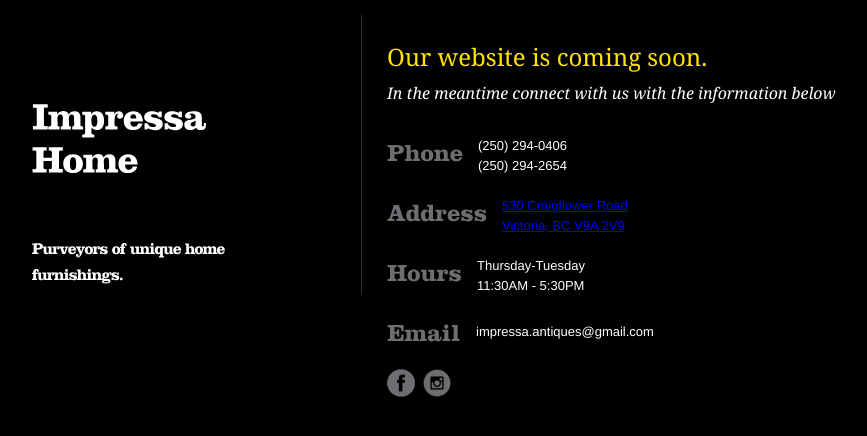
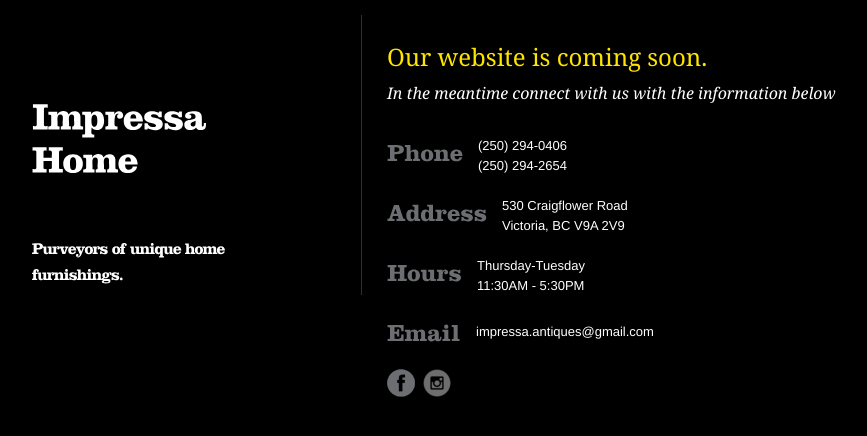
Before and after one commit to DanSparkes/ImpressaComingSoonDocker, a Flask app: page / in a window 1280 px wide. Shown: the part 245-681 px from the top of the page, without its empty margins (158-1025 px from the left). Run offline with Flask 2, Linux system fonts and the light colour scheme; some libraries are stand-ins or nearby versions.

Commit message:
Added styling to link for address

```diff
--- a/app/templates/index.html
+++ b/app/templates/index.html
@@ -56,7 +56,7 @@
             <li>
                 <h3>Address</h3>
                 <p>
-                  <a href="https://www.google.ca/maps/place/530+Craigflower+Rd,+Victoria,+BC+V9A+2V9/@48.4375869,-123.3896765,19z/data=!3m1!4b1!4m5!3m4!1s0x548f7365bf48555d:0x5033f3e5ed00ab2e!8m2!3d48.4375869!4d-123.3891293" target="_blank">
+                  <a href="https://www.google.ca/maps/place/530+Craigflower+Rd,+Victoria,+BC+V9A+2V9/@48.4375869,-123.3896765,19z/data=!3m1!4b1!4m5!3m4!1s0x548f7365bf48555d:0x5033f3e5ed00ab2e!8m2!3d48.4375869!4d-123.3891293" target="_blank" style="text-decoration: none; color: white;">
                     530 Craigflower Road<br/>Victoria, BC V9A 2V9
                   </a>
                 </p>
```
